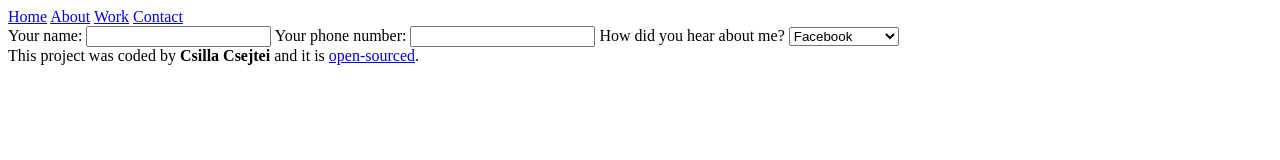
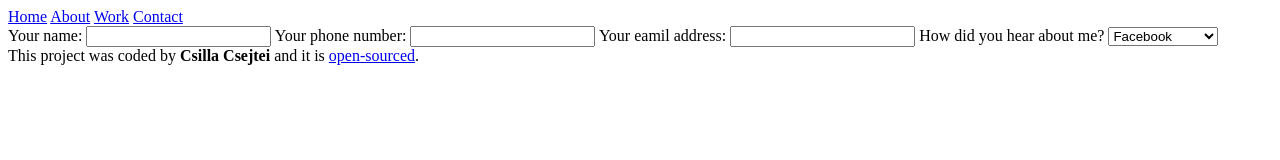
Before and after one commit to CsillaCsejtei/week2-challenge, a plain HTML site: page contact.html in a window 1280 px wide. Drawn offline with Linux system fonts and the light colour scheme.

Commit message:
Added email input to form

```diff
--- a/contact.html
+++ b/contact.html
@@ -19,6 +19,8 @@
         <input type="text" name="name" id="name"/>
         <label for="phone-number">Your phone number:</label>
         <input type="tel" name="phone-number" id="phone-number"/>
+        <label for="email">Your eamil address:</label>
+        <input type="email" name="email" id="email"/>
         <label for="media">How did you hear about me?</label>
         <select name="media" id="media">
           <option value="facebook">Facebook</option>
```
